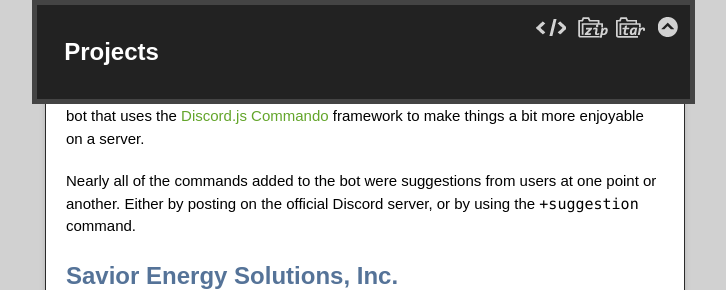
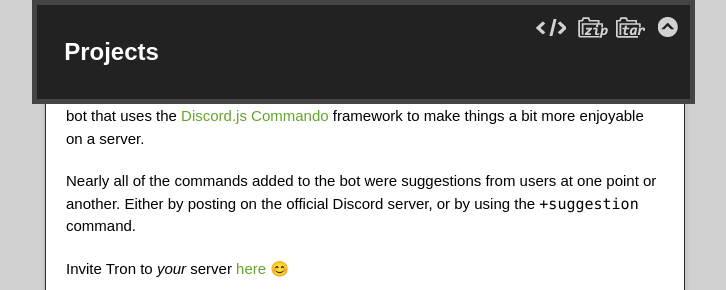
Before and after one commit to HF-Solutions/hasslefree.solutions-archive, a Jekyll site: the page built from index.md, in a window 1280 px wide and 900 px high, scrolled down 1665 px, cut to the strip 0-290 px from the top of the window. Shown: the whole strip, without its empty margins (275-1001 px from the left). Built offline with Jekyll 4.4.1, drawn with Linux system fonts in a browser that asks for light colours; our own code applies the rules of GitHub Pages for plain Markdown files.

Commit message:
Added Tron invite link to home page

```diff
--- a/index.md
+++ b/index.md
@@ -33,6 +33,8 @@ The following aren't exactly points of contact, but are links relevant to Hassle
 Tron is our longest lasting and most worked on project over the years. It's a Discord chat bot that uses the [Discord.js Commando][0] framework to make things a bit more enjoyable on a server.
 
 Nearly all of the commands added to the bot were suggestions from users at one point or another. Either by posting on the official Discord server, or by using the `+suggestion` command.
+
+Invite Tron to *your* server [here][23] 😊
 
 ## Savior Energy Solutions, Inc.
 
```
Also changed, not shown: other parts of index.md (+1 -0 lines).
